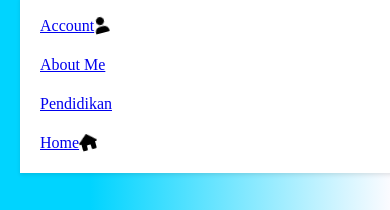
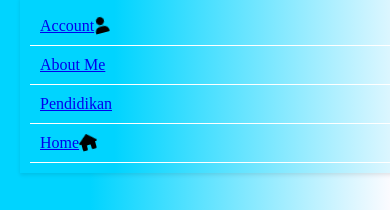
Before and after one commit to muhamadalif201/muhamadalif, a plain HTML site: page index.html in a window 390 px wide. Shown: the part 98-308 px from the top of the page. Drawn offline with Linux system fonts and the light colour scheme; a web font is replaced by a local one.

Commit message:
update 1

```diff
--- a/porto.css
+++ b/porto.css
@@ -135,7 +135,8 @@ h1,h3 {
     nav {
       float: none;
       width: 100%;
-      background-color: white;
+      background-color: rgb(0,212,255);
+      background: linear-gradient(90deg, rgba(0,212,255,1) 23%, rgba(251,251,255,1) 100%, rgba(141,81,193,1) 100%, rgba(255,255,255,1) 100%);;
       box-shadow: 0 2px 4px rgba(0, 0, 0, 0.1);
       padding: 10px;
     }
```
